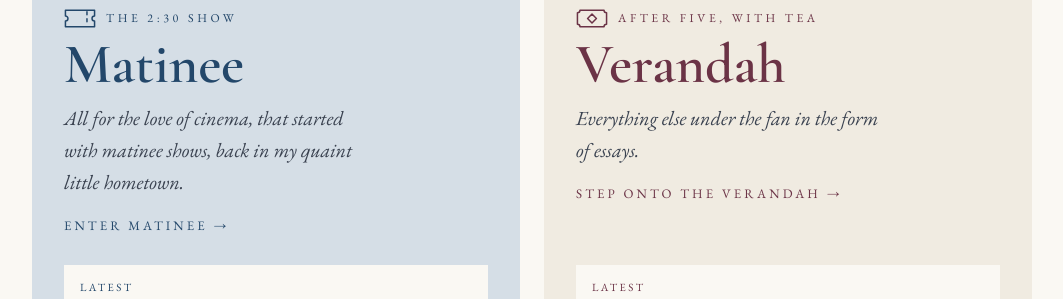
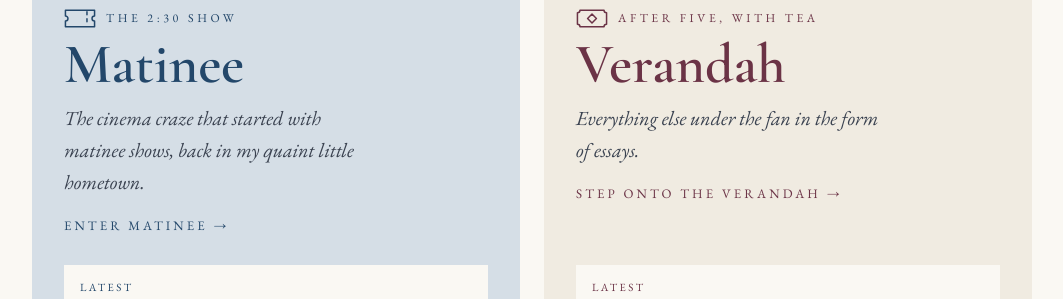
Before and after one commit to sibiusblack/zigarthanda, a Jekyll site: the page index.html, which Jekyll copies as it is, in a window 1280 px wide and 900 px high, scrolled down 727 px. Shown: the part 123-422 px from the top of the window, without its empty margins (108-1171 px from the left). Built offline with Jekyll 4.4.1, drawn with Linux system fonts in a browser that asks for light colours.

Commit message:
Update door description for matinee shows

```diff
--- a/index.html
+++ b/index.html
@@ -70,7 +70,7 @@
           The 2:30 show
         </span>
         <span class="door-name">Matinee</span>
-        <span class="door-desc">All for the love of cinema, that started with matinee shows, back in my quaint little hometown.</span>
+        <span class="door-desc">The cinema craze that started with matinee shows, back in my quaint little hometown.</span>
         <a class="door-enter" href="/matinee/">Enter Matinee →</a>
         <a class="door-latest" href="/matinee/" data-latest="matinee" hidden><small>Latest</small><strong data-title></strong></a>
       </div>
```
